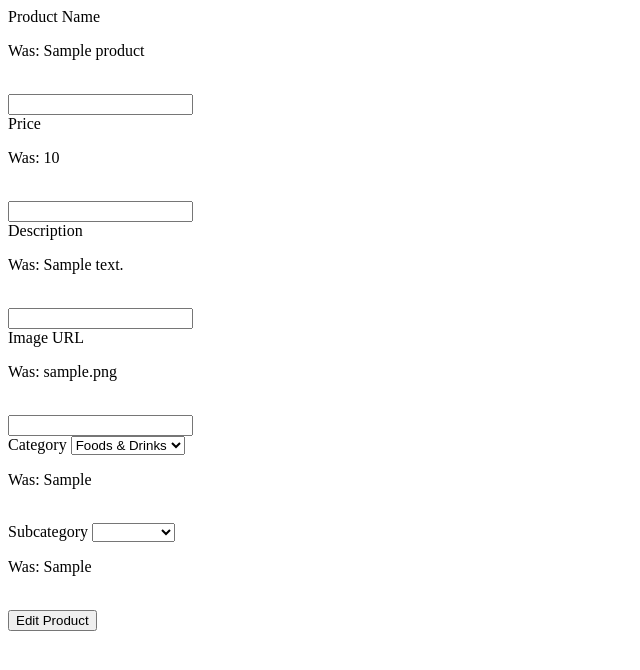
After one commit to SkylarDV/OnlineShop, a PHP site: page /editItem.php?id=1 in a window 1280 px wide. The commit adds this page. Shown: the top 670 px of the page, without its empty margins (0-640 px from the left). Run offline with PHP 8.4, Linux system fonts and the light colour scheme; the visitor is signed in with stand-in values (Sample User, id 1); tables that the repository leaves empty or names only in its code hold one stand-in row (values such as "Sample post").

Commit message:
feat: admin can now edit products

```diff
--- a/Item.php
+++ b/Item.php
@@ -121,7 +121,7 @@
             $statement = $conn->prepare("SELECT * FROM products WHERE ID=:ID");
             $statement->bindValue(":ID", $ID);
             $statement->execute();
-            $product = $statement->fetchAll(PDO::FETCH_ASSOC);
+            $product = $statement->fetch(PDO::FETCH_ASSOC);
             return $product;
         }
 
@@ -131,5 +131,29 @@
             $statement->bindValue(":ID", $ID);
             $statement->execute();
         }
+
+        public function update($ID){
+            $conn = Db::getConnection();
+
+            $query = $conn->prepare("UPDATE products SET title = :name, price = :price, description = :desc, img = :img, category = :category, subcategory = :subcategory WHERE ID = :ID;");
+            $name = $this->getName();
+            $price = $this->getPrice();
+            $desc = $this->getDescription();
+            $img = $this->getImage();
+            $category = $this->getCategory();
+            $subcategory = $this->getSubcategory();
+
+            $query->bindValue(":ID", $ID);
+            $query->bindValue(":name", $name);
+            $query->bindValue(":price", $price);
+            $query->bindValue(":desc", $desc);
+            $query->bindValue(":img", $img);
+            $query->bindValue(":category", $category);
+            $query->bindValue(":subcategory", $subcategory);
+
+
+            $result = $query->execute();
+            return $result;
+        }
     }
 ?>
--- /dev/null
+++ b/editItem.php
@@ -0,0 +1,101 @@
+<?php
+    session_start();
+    include_once(__DIR__ ."/Item.php");
+    include_once(__DIR__."/User.php");
+
+    if(!User::checkIfAdmin($_SESSION["email"])) {
+        header("Location: index.php");
+    }
+
+    $ID = (int) $_GET["id"];
+    $product = Item::getByID($ID);
+
+
+    if (!empty($_POST)) {
+        try {$product = new Item();
+        $product->setName($_POST["title"]);
+        $product->setDescription($_POST["desc"]);
+        $product->setImage($_POST["img"]);
+        $product->setPrice($_POST["price"]);
+        $product->setCategory($_POST["category"]);
+        $product->setSubcategory($_POST["subcategory"]);
+        $product->update($ID);
+        header("Location: product.php?id=$ID");
+        exit;
+        } catch (InvalidArgumentException $e) {
+            echo "Error: " . $e->getMessage();
+        }
+    }
+?>
+
+<!DOCTYPE html>
+<html lang="en">
+<head>
+    <meta charset="UTF-8">
+    <meta name="viewport" content="width=device-width, initial-scale=1.0">
+    <title>Document</title>
+</head>
+<body>
+<form action="" method="post">
+        <label for="title">Product Name</label>
+        <br>
+        <p>Was: <?php echo $product["title"] ?></p>
+        <br>
+        <input type="text" name="title" id="title">
+
+        <br>
+
+        <label for="price">Price</label>
+        <br>
+        <p>Was: <?php echo $product["price"] ?></p>
+        <br>
+        <input type="float" name="price" id="price">
+
+        <br>
+
+        <label for="desc">Description</label>
+        <br>
+        <p>Was: <?php echo $product["description"] ?></p>
+        <br>
+        <input type="text" name="desc" id="desc">
+
+        <br>
+
+        <label for="img">Image URL</label>
+        <br>
+        <p>Was: <?php echo $product["img"] ?></p>
+        <br>
+        <input type="text" name="img" id="img">
+
+        <br>
+
+        <label for="category">Category</label>
+        <select name="category" id="category">
+            <option value="Foods and Drinks">Foods & Drinks</option>
+            <option value="Figurines">Figurines</option>
+            <option value="Katana">Katana</option>
+            <option value="Goodies">Goodies</option>
+        </select>
+        <p>Was: <?php echo $product["category"] ?></p>
+
+        <br>
+
+        <label for="subcategory">Subcategory</label>
+        <select name="subcategory" id="subcategory">
+            <option value=""> </option>
+            <option value="Asian">Asian</option>
+            <option value="USA">USA</option>
+            <option value="Sweet">Sweet</option>
+            <option value="Salty">Salty</option>
+            <option value="Drink">Drink</option>
+            <option value="Manga">Manga</option>
+            <option value="TV Shows">TV Shows</option>
+        </select>
+        <p>Was: <?php echo $product["subcategory"] ?></p>
+
+        <br>
+
+        <input type="submit" value="Edit Product" class="btn">
+    </form>
+</body>
+</html>
--- a/nav.php
+++ b/nav.php
@@ -30,7 +30,6 @@
 
 <?php
 include_once(__DIR__."/User.php");
-session_start();
 ?>
 
 <nav class="navbar">
--- a/profile.php
+++ b/profile.php
@@ -4,7 +4,7 @@
         header("Location: login.php");
     }
 
-    include_once("User.php");
+    include_once(__DIR__."/User.php");
 
     if ($_SERVER["REQUEST_METHOD"] === "POST") {
         $nPassword = $_POST["new_password"];
@@ -32,7 +32,7 @@
 </head>
 
 <body>
-    <?php include_once(__DIR__."nav.php"); ?>
+    <?php include_once("nav.php"); ?>
 
     <form method="POST" action="">
         <h2>Change password</h2>
```
Also changed, not shown: product.php (+10 -2 lines).
